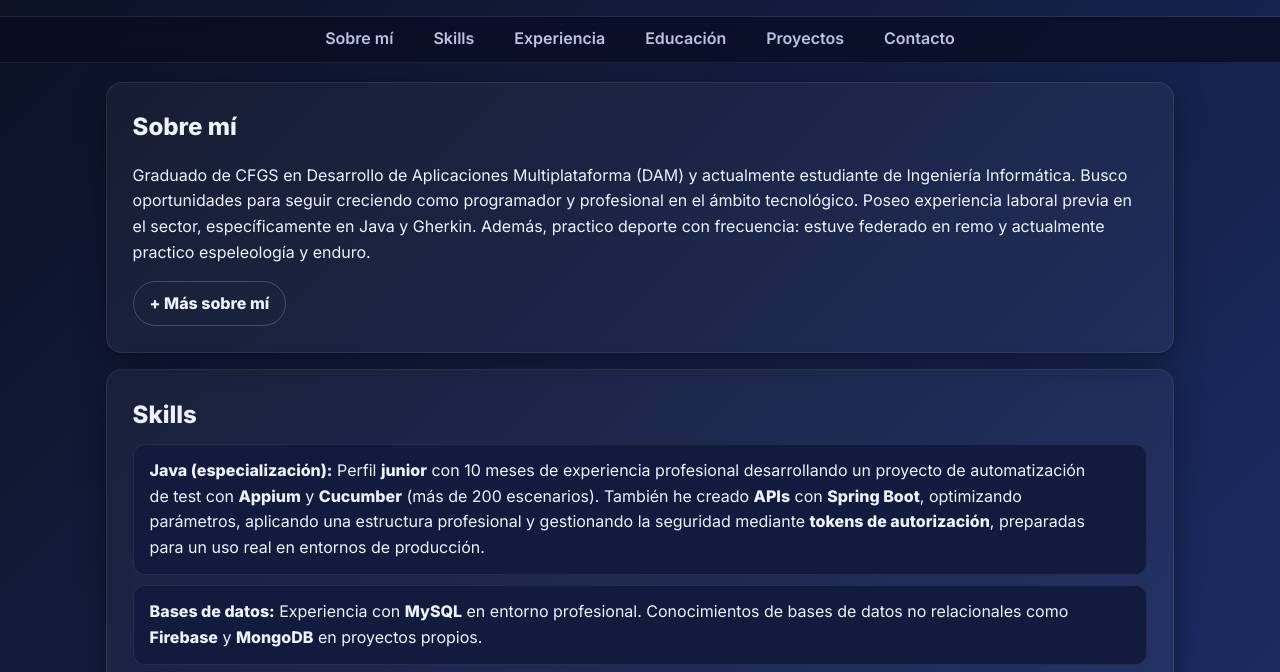
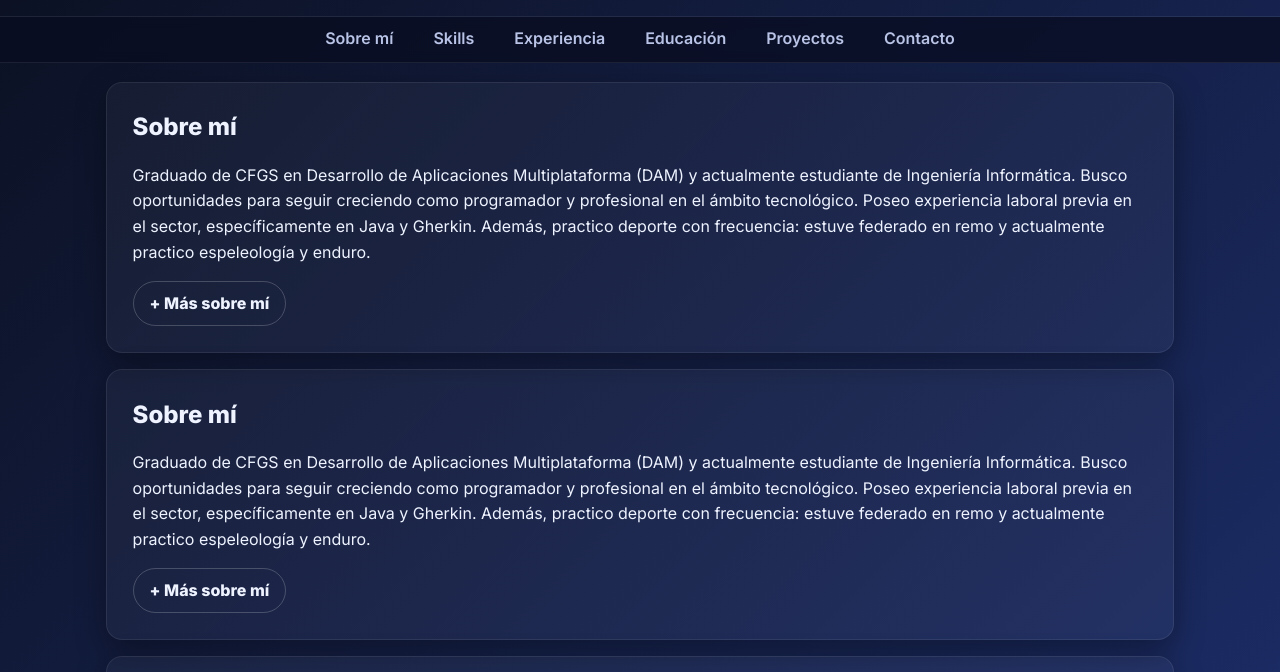
Before and after one commit to angelbarbosa951/portfolioAngelSola, a plain HTML site: page index.html in a window 1280 px wide. Shown: the part 120-792 px from the top of the page. Drawn offline with nearby package versions, Linux system fonts and the light colour scheme.

Commit message:
mas sobre mi añadido

```diff
--- a/index.html
+++ b/index.html
@@ -183,6 +183,16 @@
   </p>
   <a href="#" class="btn ghost" onclick="openAboutPopup();return false;">+ Más sobre mí</a>
 </section>
+<section id="about">
+  <h2 class="section-title">Sobre mí</h2>
+  <p>
+    Graduado de CFGS en Desarrollo de Aplicaciones Multiplataforma (DAM) y actualmente estudiante de Ingeniería Informática.
+    Busco oportunidades para seguir creciendo como programador y profesional en el ámbito tecnológico.
+    Poseo experiencia laboral previa en el sector, específicamente en Java y Gherkin.
+    Además, practico deporte con frecuencia: estuve federado en remo y actualmente practico espeleología y enduro.
+  </p>
+  <a href="#" class="btn ghost" onclick="openAboutPopup();return false;">+ Más sobre mí</a>
+</section>
 
 <script>
 function openAboutPopup(){
@@ -235,7 +245,20 @@ function openAboutPopup(){
     gallery.appendChild(img);
   });
 
-  modal.append(closeBtn, desc, gallery);
+  const instaLink = document.createElement('a');
+  instaLink.href = "https://www.instagram.com/angel_sola_?igsh=b2l3aWsxcWJ5czJ3&utm_source=qr";
+  instaLink.textContent = "👉 Ver más en mi Instagram";
+  instaLink.target = "_blank";
+  instaLink.rel = "noopener";
+  instaLink.style.cssText = `
+    color:var(--primary);
+    font-weight:600;
+    text-align:center;
+    margin-top:0.5rem;
+    text-decoration:none;
+  `;
+
+  modal.append(closeBtn, desc, gallery, instaLink);
   overlay.appendChild(modal);
   document.body.appendChild(overlay);
 
```
